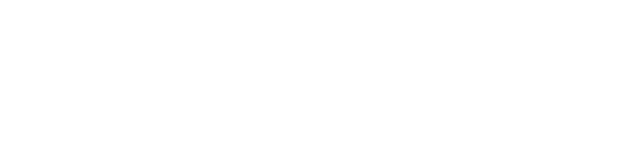
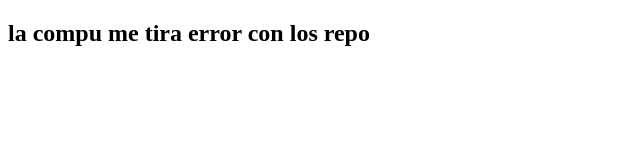
Before and after one commit to BravoCristian/pro1, a plain HTML site: page index.html in a window 1280 px wide. Shown: the whole page, without its empty margins (0-640 px from the left). Drawn offline with Linux system fonts and the light colour scheme.

Commit message:
primerrepo

```diff
--- a/index.html
+++ b/index.html
@@ -5,6 +5,8 @@
     <meta http-equiv="X-UA-Compatible" content="IE=edge">
     <meta name="viewport" content="width=device-width, initial-scale=1.0">
     <title>Document</title>
+
+    <h2> la compu me tira error con los repo</h2>
 </head>
 <body>
 
```
